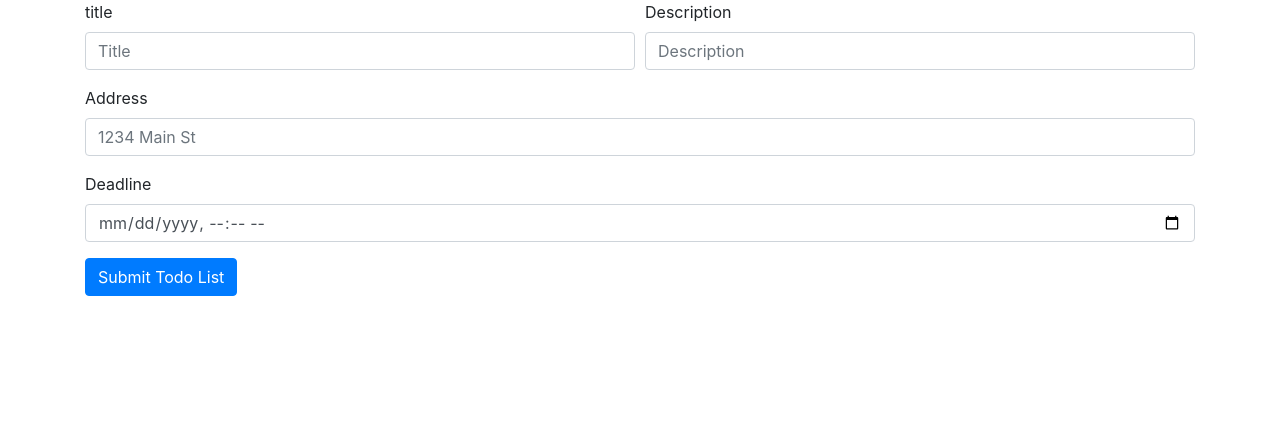
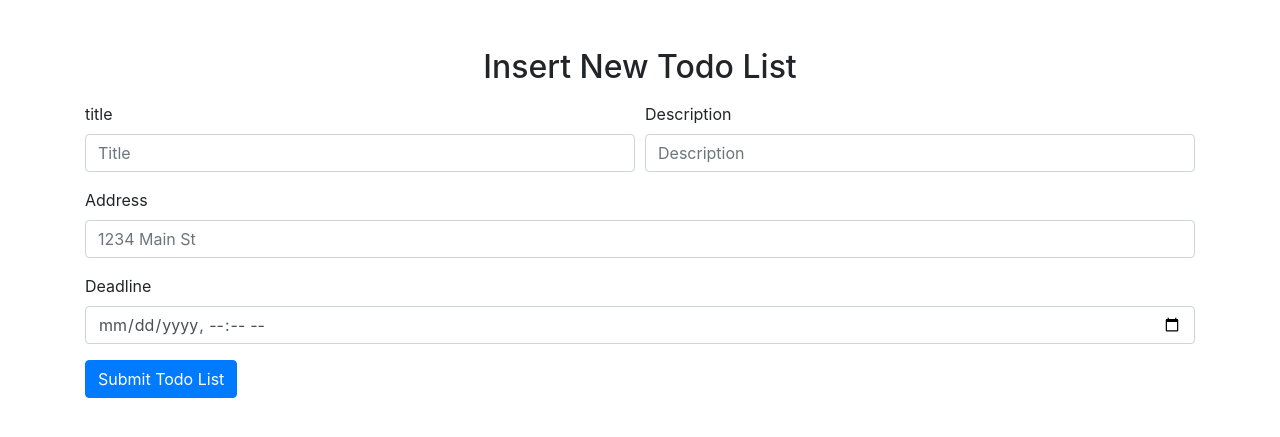
Before and after one commit to gendut31/todo-list-sederhana, a PHP site: page /addTodoList.php in a window 1280 px wide. Shown: the top 437 px of the page. Run offline with PHP 8.4, Linux system fonts and the light colour scheme.

Commit message:
add new Heading of table

```diff
--- a/pages/addTodoList.php
+++ b/pages/addTodoList.php
@@ -8,9 +8,12 @@
     <title>TODO LIST</title>
 </head>
 <body>
-  <div class="container">
+  <div class="container mt-lg-5">
     <form>
-      <div class="form-row">
+      <div class="form-row text-center">
+        <h2 class="m-auto">Insert New Todo List</h2>
+      </div>
+      <div class="form-row mt-lg-3">
         <div class="form-group col-md-6">
           <label for="inputTitle">title</label>
           <input type="text" class="form-control" id="inputTitle" placeholder="Title">
```
